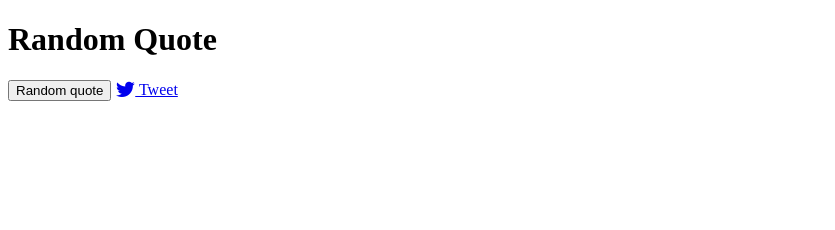
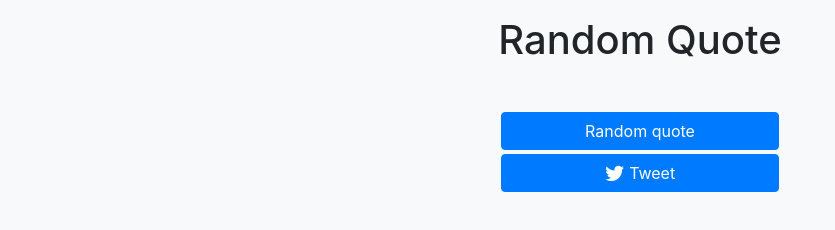
Before and after one commit to peterpid/random-quote, a website: page index.html in a window 1280 px wide. Shown: the whole page, without its empty margins (0-835 px from the left). Drawn offline with nearby package versions, Linux system fonts and the light colour scheme; no server answers.

Commit message:
Add styles using bootstrap

```diff
--- a/index.html
+++ b/index.html
@@ -2,7 +2,7 @@
 <html>
 <head>
 	<meta charset="UTF-8"/>
-	<link rel="stylesheet" type="text/css" href="css/style.css">
+	<link rel="stylesheet" href="https://maxcdn.bootstrapcdn.com/bootstrap/4.0.0/css/bootstrap.min.css" integrity="sha384-Gn5384xqQ1aoWXA+058RXPxPg6fy4IWvTNh0E263XmFcJlSAwiGgFAW/dAiS6JXm" crossorigin="anonymous">
 	<link rel="stylesheet" type="text/css" href="https://maxcdn.bootstrapcdn.com/font-awesome/4.5.0/css/font-awesome.min.css">
 	<script src="https://ajax.googleapis.com/ajax/libs/jquery/3.2.1/jquery.min.js"></script>
     <script>
@@ -10,21 +10,22 @@
     </script>
 	<title>Random Quote</title>
 </head>
-<body>
+<body class="bg-light">
 	<main>
-		<header>
-			<h1>Random Quote</h1>
-		</header>
-		<div class="box">
-			<h2 class="quote"></h2>
-			<h3 class="author"></h3>
-		</div>
-		<div>
-			<button class="trigger"> Random quote </button>
-			<a href="#" target="_blank" class="tweet"><i class="fa fa-lg fa-twitter"></i> Tweet</a>
-		</div>
+		<section class="container text-center">
+			<header>
+				<h1 class="my-3">Random Quote</h1>
+			</header>
+			<div class="box my-5">
+				<h2 class="quote my-3"></h2>
+				<h4 class="author my-3"></h4>
+			</div>
+			<div class="my-3 w-25 mx-auto ">
+				<button class="trigger btn btn-primary my-1 d-block w-100">Random quote</button>
+				<a href="#" target="_blank" class="tweet btn btn-primary my-1 d-block"><i class="fa fa-lg fa-twitter"></i> Tweet</a>
+			</div>
+		</section>
 	</main>
-
 	<script type="text/javascript" src="js/script.js"></script>
 </body>
 </html>
```
Also changed, not shown: js/script.js (line endings or trailing spaces).
